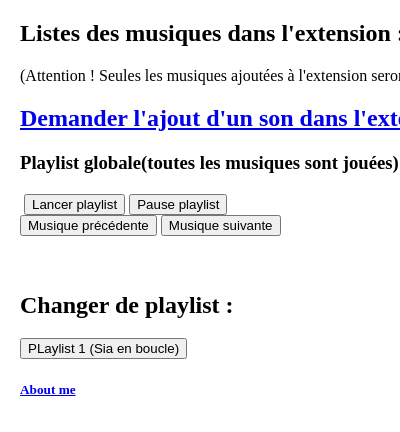
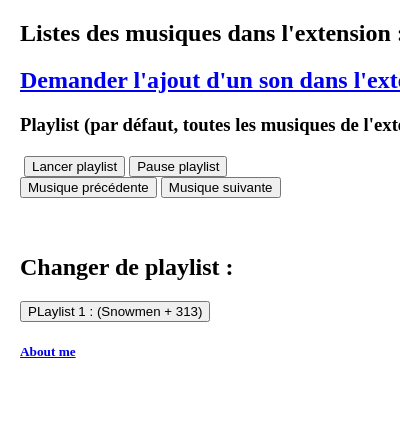
Before and after one commit to asfxgf/Music-in-background, a browser extension: page popup.html in a window 400 px wide. Shown: the top 432 px of the page. Drawn offline with Linux system fonts and the light colour scheme; no server answers.

Commit message:
modifications mineures

```diff
--- a/background.js
+++ b/background.js
@@ -4,7 +4,7 @@
 // PLaylist fonction
 
 
-var playlist_1 = ['musique/sia-snowman-cover-by-jfla.mp3'];
+var playlist_1 = ['musique/sia-snowman-cover-by-jfla.mp3', 'musique/313-amour-de-jeunesse-clip-officiel.mp3'];
 var playlist = ['musique/313-amour-de-jeunesse-clip-officiel.mp3', 'musique/moji-x-sboy-regarde-moi-audio.mp3', 'musique/sia-snowman-cover-by-jfla.mp3'];
 var audio = new Audio(),
     i = 0;
--- a/popup.html
+++ b/popup.html
@@ -7,11 +7,11 @@
   </head>
   <body>
     <h2>Listes des musiques dans l'extension :</h2>
-    <p>(Attention ! Seules les musiques ajoutées à l'extension seront jouées par le lecteur)</p>
+    <!-- <p>(Attention ! Seules les musiques ajoutées à l'extension seront jouées par le lecteur)</p> -->
     <ul id="index"></ul>
     <div>
     <h2><a href="https://airtable.com/shrnxddeesMWMXcmQ" target="_blank">Demander l'ajout d'un son dans l'extension</a></h2>
-      <h3 id="current title">Playlist globale(toutes les musiques sont jouées) :</h3>
+      <h3 id="current title">Playlist (par défaut, toutes les musiques de l'extension sont jouées) :</h3>
       <h2 id="position in playlist"></h2>
       <h2 id="current title name"></h2>
     </div>
@@ -25,7 +25,7 @@
     <br>
     <br>
     <h2>Changer de playlist :</h2>
-    <button id="playlist 1">PLaylist 1 (Sia en boucle)</button>
+    <button id="playlist 1">PLaylist 1 : (Snowmen + 313)</button>
 
 
     <h5><a href="/about.html" target="_blank">About me</a></h5>
```
